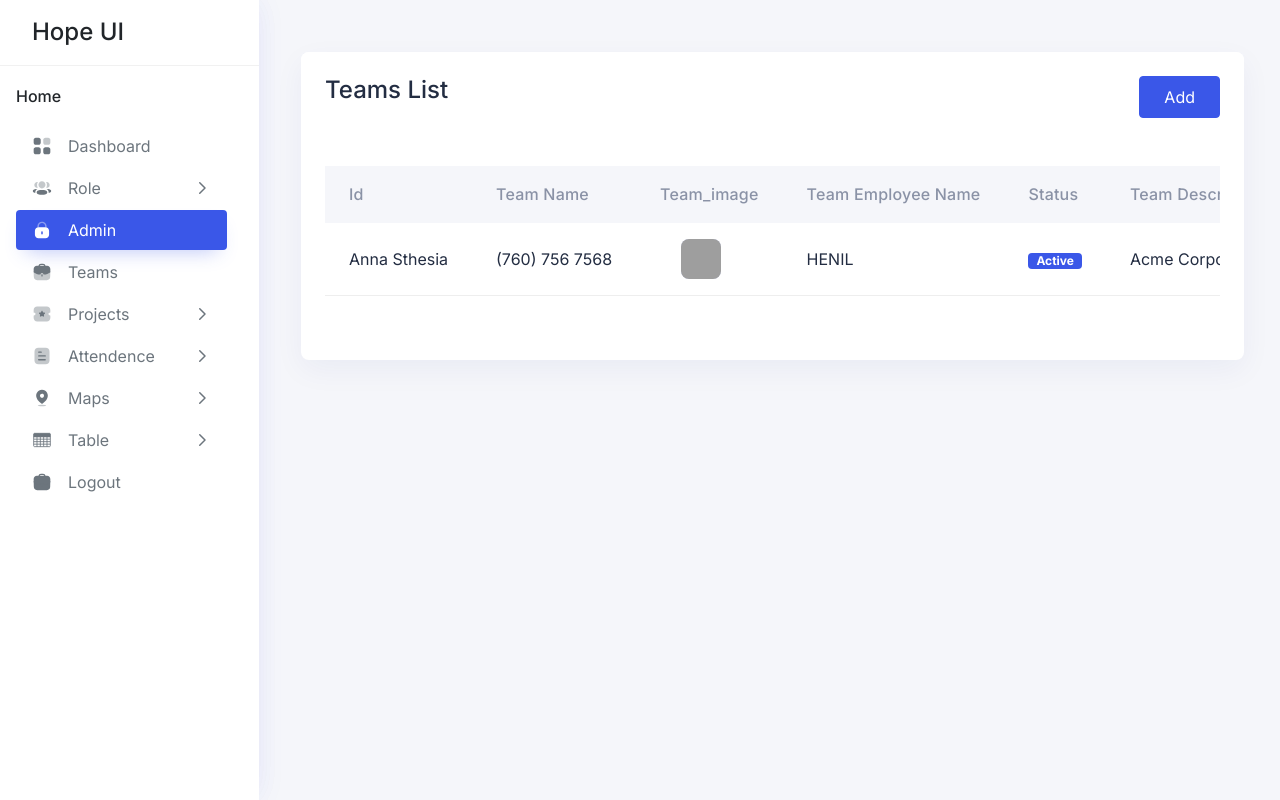
After one commit to henixmehta/Erpsystem, a PHP site: page /clientproject.php in a window 1280 px wide. The commit adds this page. Run offline with PHP 8.4, Linux system fonts and the light colour scheme; grey boxes are pictures that could not be loaded.

Commit message:
add new form

```diff
--- a/Addteam.php
+++ b/Addteam.php
@@ -14,8 +14,6 @@
     }
    </style>
 	<link rel="stylesheet" href="main.min.css">
-
-
 
 <body>
             <?php
--- /dev/null
+++ b/clientproject.php
@@ -0,0 +1,105 @@
+<!DOCTYPE html>
+<html lang="en">
+<head>
+    <meta charset="UTF-8">
+    <meta name="viewport" content="width=device-width, initial-scale=1.0">
+    <title>Document</title>
+	<link rel="stylesheet" href="main.min.css">
+   <link rel="stylesheet" href="sidebar.css">
+   <style>
+        .error {
+      color: red;
+    }
+    .main-content{
+      margin-left:265px;
+      margin-top: 100px;
+    }
+   </style>
+</head>
+<body>
+<?php
+   include 'sidebar.php';
+            ?>
+	<main class="main-content">
+   <div class="conatiner-fluid content-inner mt-n5 py-0">
+      <div>
+         <div class="row">
+
+            <div class="col-xl-12 col-lg-8">
+               <div class="card">
+                  <div class="card-header d-flex justify-content-between">
+
+                     <h4 class="card-title">Teams List</h4>
+                    <a href="addclientproject.php"> <button class="btn btn-primary">Add</button></a>
+                  </div>
+                  <div class="card-body">
+                     <div class="card-body px-0">
+               <div class="table-responsive">
+               <div class="sidebar-body pt-0 data-scrollbar"  style="max-height: calc(100vh - 100px); overflow-y: auto;">
+
+                  <table id="user-list-table" class="table table-striped" role="grid" data-bs-toggle="data-table">
+                     <thead>
+                        <tr class="ligth">
+                           <th>Id</th>
+                           <th>Team Name</th>
+                           <th>Team_image</th>
+                           <th>Team employee name</th>
+                           <th>Status</th>
+                           <th>Team Description</th>
+                           <th style="min-width: 100px">Action</th>
+                        </tr>
+                     </thead>
+                     <tbody>
+                        <tr>
+                            <td>Anna Sthesia</td>
+                            <td>(760) 756 7568</td>
+                            <td class="text-center"><img class="bg-soft-primary rounded img-fluid avatar-40 me-3" src="../../assets/images/shapes/01.png" alt="profile"></td>
+                           <td>HENIL</td>
+                           <td><span class="badge bg-primary">Active</span></td>
+                           <td>Acme Corporation</td>
+                           <td>
+                              <div class="flex align-items-center list-user-action">
+                                 <a class="btn btn-sm btn-icon btn-success" data-bs-toggle="tooltip" data-bs-placement="top" title="Add" href="#">
+                                    <span class="btn-inner">
+                                       <svg class="icon-20" width="20" viewBox="0 0 24 24" fill="none"   >
+                                          <path fill-rule="evenodd" clip-rule="evenodd" d="M9.87651 15.2063C6.03251 15.2063 2.74951 15.7873 2.74951 18.1153C2.74951 20.4433 6.01251 21.0453 9.87651 21.0453C13.7215 21.0453 17.0035 20.4633 17.0035 18.1363C17.0035 15.8093 13.7415 15.2063 9.87651 15.2063Z" stroke="currentColor" stroke-width="1.5" stroke-linecap="round" stroke-linejoin="round"></path>
+                                          <path fill-rule="evenodd" clip-rule="evenodd" d="M9.8766 11.886C12.3996 11.886 14.4446 9.841 14.4446 7.318C14.4446 4.795 12.3996 2.75 9.8766 2.75C7.3546 2.75 5.3096 4.795 5.3096 7.318C5.3006 9.832 7.3306 11.877 9.8456 11.886H9.8766Z" stroke="currentColor" stroke-width="1.5" stroke-linecap="round" stroke-linejoin="round"></path>
+                                          <path d="M19.2036 8.66919V12.6792" stroke="currentColor" stroke-width="1.5" stroke-linecap="round" stroke-linejoin="round"></path>
+                                          <path d="M21.2497 10.6741H17.1597" stroke="currentColor" stroke-width="1.5" stroke-linecap="round" stroke-linejoin="round"></path>
+                                       </svg>
+                                    </span>
+                                 </a>
+                                 <a class="btn btn-sm btn-icon btn-warning" data-bs-toggle="tooltip" data-bs-placement="top" title="Edit" data-original-title="Edit" href="#">
+                                    <span class="btn-inner">
+                                       <svg class="icon-20" width="20" viewBox="0 0 24 24" fill="none"  >
+                                          <path d="M11.4925 2.78906H7.75349C4.67849 2.78906 2.75049 4.96606 2.75049 8.04806V16.3621C2.75049 19.4441 4.66949 21.6211 7.75349 21.6211H16.5775C19.6625 21.6211 21.5815 19.4441 21.5815 16.3621V12.3341" stroke="currentColor" stroke-width="1.5" stroke-linecap="round" stroke-linejoin="round"></path>
+                                          <path fill-rule="evenodd" clip-rule="evenodd" d="M8.82812 10.921L16.3011 3.44799C17.2321 2.51799 18.7411 2.51799 19.6721 3.44799L20.8891 4.66499C21.8201 5.59599 21.8201 7.10599 20.8891 8.03599L13.3801 15.545C12.9731 15.952 12.4211 16.181 11.8451 16.181H8.09912L8.19312 12.401C8.20712 11.845 8.43412 11.315 8.82812 10.921Z" stroke="currentColor" stroke-width="1.5" stroke-linecap="round" stroke-linejoin="round"></path>
+                                          <path d="M15.1655 4.60254L19.7315 9.16854" stroke="currentColor" stroke-width="1.5" stroke-linecap="round" stroke-linejoin="round"></path>
+                                       </svg>
+                                    </span>
+                                 </a>
+                                 <a class="btn btn-sm btn-icon btn-danger" data-bs-toggle="tooltip" data-bs-placement="top" title="Delete"  href="#">
+                                    <span class="btn-inner">
+                                       <svg class="icon-20" width="20" viewBox="0 0 24 24" fill="none"   stroke="currentColor">
+                                          <path d="M19.3248 9.46826C19.3248 9.46826 18.7818 16.2033 18.4668 19.0403C18.3168 20.3953 17.4798 21.1893 16.1088 21.2143C13.4998 21.2613 10.8878 21.2643 8.27979 21.2093C6.96079 21.1823 6.13779 20.3783 5.99079 19.0473C5.67379 16.1853 5.13379 9.46826 5.13379 9.46826" stroke="currentColor" stroke-width="1.5" stroke-linecap="round" stroke-linejoin="round"></path>
+                                          <path d="M20.708 6.23975H3.75" stroke="currentColor" stroke-width="1.5" stroke-linecap="round" stroke-linejoin="round"></path>
+                                          <path d="M17.4406 6.23973C16.6556 6.23973 15.9796 5.68473 15.8256 4.91573L15.5826 3.69973C15.4326 3.13873 14.9246 2.75073 14.3456 2.75073H10.1126C9.53358 2.75073 9.02558 3.13873 8.87558 3.69973L8.63258 4.91573C8.47858 5.68473 7.80258 6.23973 7.01758 6.23973" stroke="currentColor" stroke-width="1.5" stroke-linecap="round" stroke-linejoin="round"></path>
+                                       </svg>
+                                    </span>
+                                 </a>
+                              </div>
+                           </td>
+                        </tr>
+
+                     </tbody>
+                  </table>
+               </div>
+               </div>
+
+               </div>
+            </div>
+            </div>
+            </div>
+        </main>
+    </body>
+</html>
--- a/sidebar.php
+++ b/sidebar.php
@@ -21,9 +21,6 @@
                     </div>
                 </div>
                 <!--logo End-->
-
-
-
                 <h4 class="logo-title">Hope UI</h4>
             </a>
 
@@ -139,7 +136,7 @@
                         </a>
                         <ul class="sub-nav collapse" id="sidebar-Projects" data-bs-parent="#sidebar-menu">
                             <li class="nav-item">
-                                <a class="nav-link " href="#">
+                                <a class="nav-link " href="clientproject.php">
                                     <i class="icon">
                                         <svg class="icon-10"   width="10" viewBox="0 0 24 24" fill="currentColor">
                                             <g>
```
Also changed, not shown: employee.php (+0 -7 lines), addclientproject.php (added).
